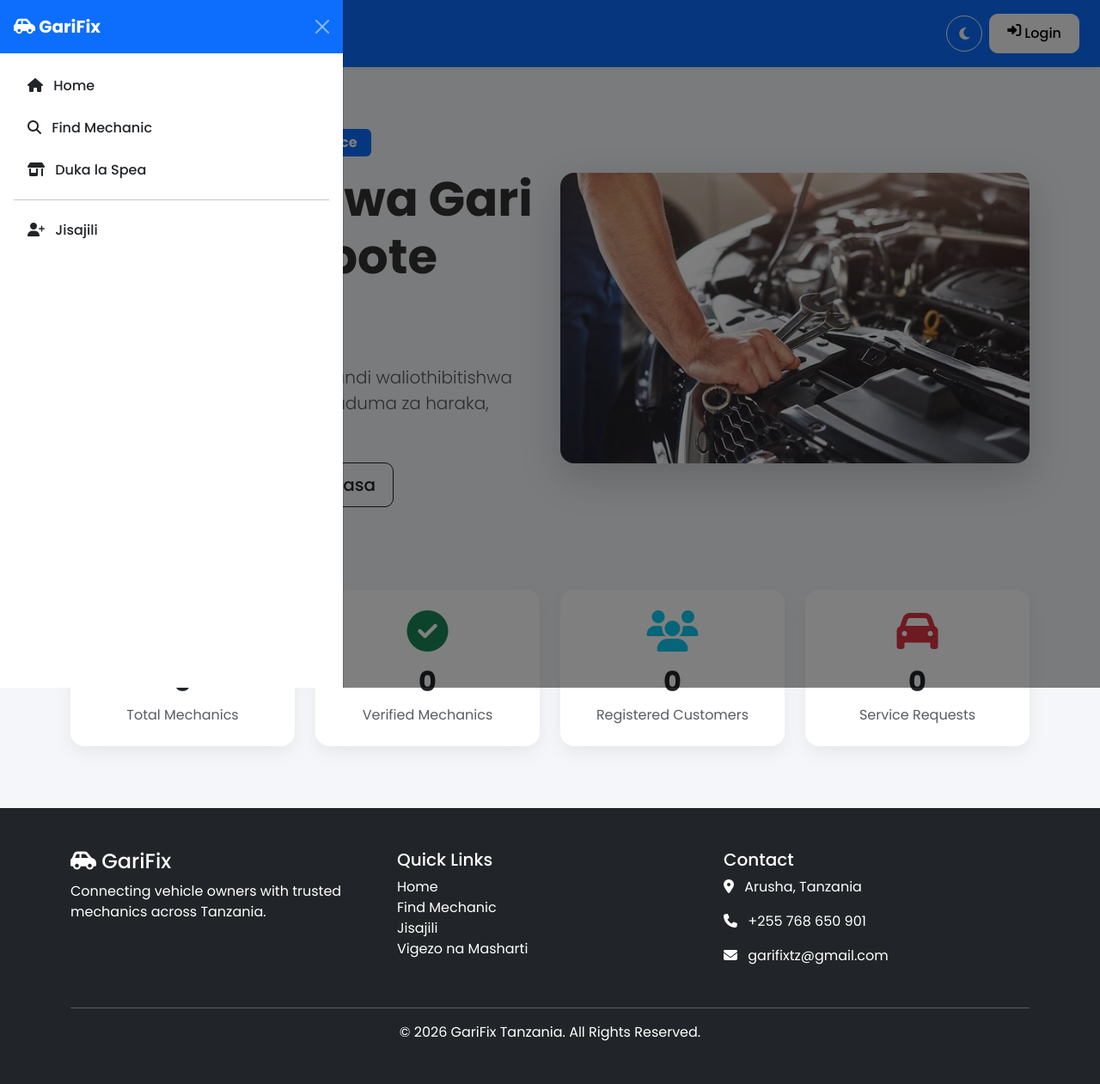
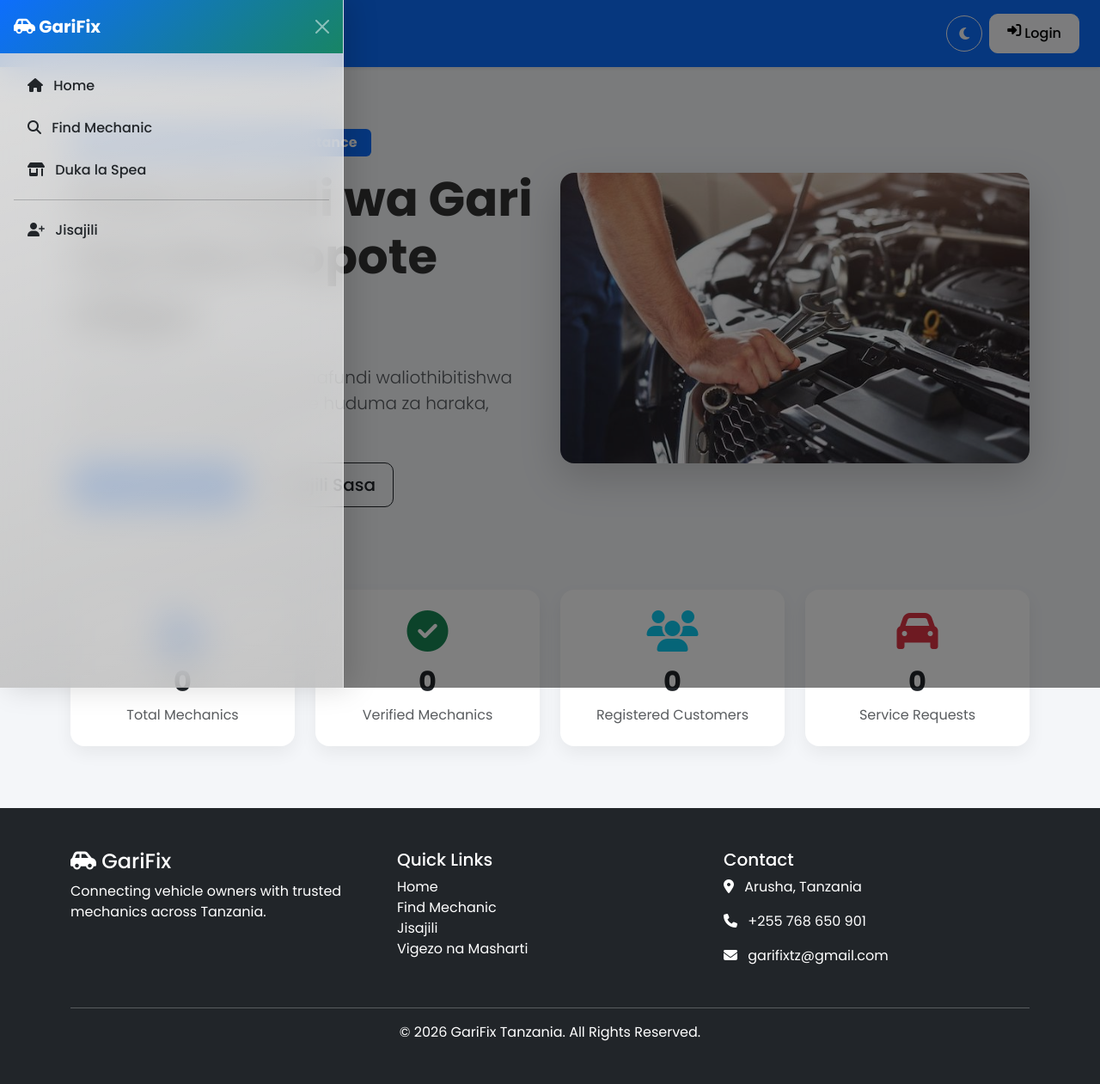
Before and after one commit to joblee88/garifix, a Flask app: page / in a window 1280 px wide, after a click that opens the changed part. Shown: the whole page at 86% size. Run offline with Flask 3, Linux system fonts and the light colour scheme.

Commit message:
marekebisho ya sidebar home

```diff
--- a/static/css/style.css
+++ b/static/css/style.css
@@ -252,14 +252,32 @@ body {
     justify-content: center;
 }
 
-/* Offcanvas side menu (public navbar) */
+/* Offcanvas side menu (public navbar) - Muonekano wa GLASS */
+#sideMenu {
+    background: linear-gradient(160deg, rgba(255, 255, 255, 0.75) 0%, rgba(255, 255, 255, 0.55) 100%);
+    backdrop-filter: blur(22px);
+    -webkit-backdrop-filter: blur(22px);
+    border-right: 1px solid rgba(255, 255, 255, 0.4);
+    box-shadow: 8px 0 32px rgba(0, 0, 0, 0.15);
+}
+
+#sideMenu .offcanvas-header {
+    background: linear-gradient(135deg, rgba(13, 110, 253, 0.9), rgba(25, 135, 84, 0.9));
+    backdrop-filter: blur(10px);
+}
+
 #sideMenu .nav-link {
     border-radius: 10px;
     padding: 0.65rem 1rem;
     font-weight: 500;
 }
 #sideMenu .nav-link:hover {
-    background-color: rgba(13, 110, 253, 0.1);
+    background-color: rgba(13, 110, 253, 0.15);
+}
+
+[data-bs-theme="dark"] #sideMenu {
+    background: linear-gradient(160deg, rgba(26, 35, 50, 0.75) 0%, rgba(16, 22, 31, 0.65) 100%);
+    border-right: 1px solid rgba(255, 255, 255, 0.08);
 }
 
 /* ==========================================
```
